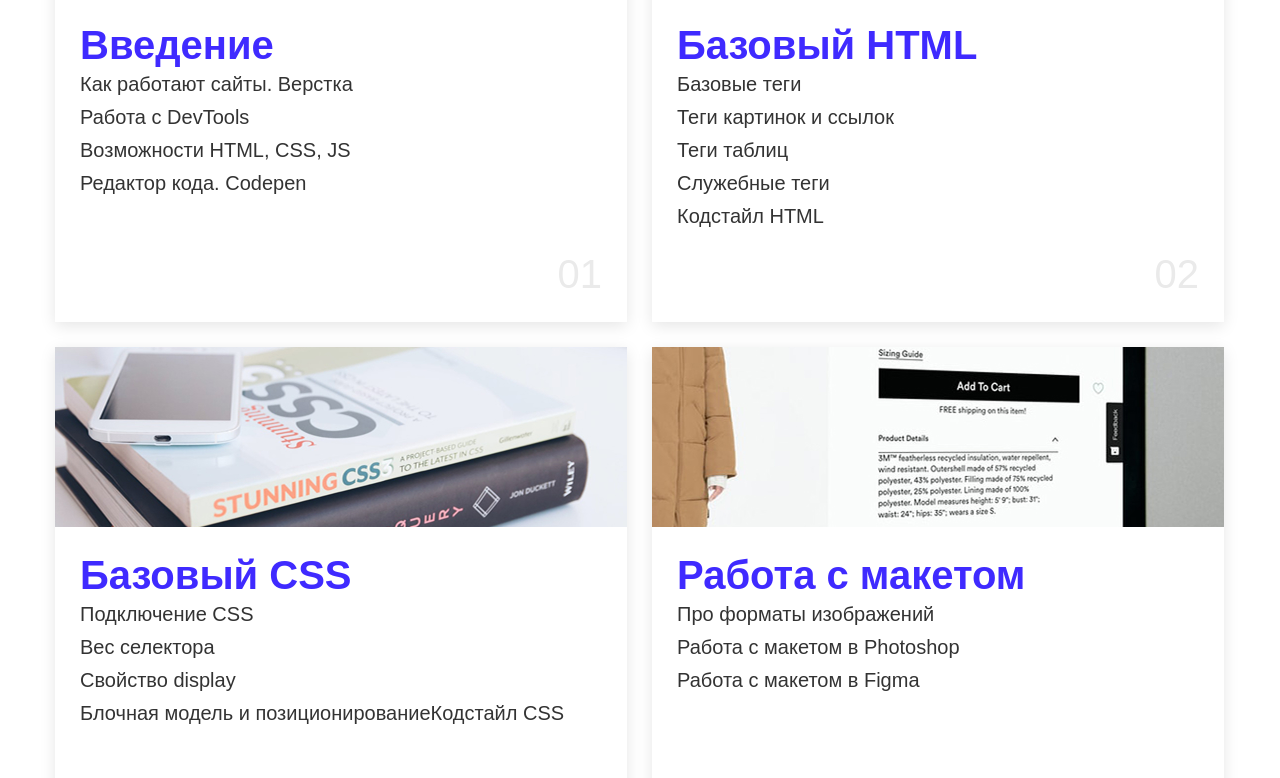
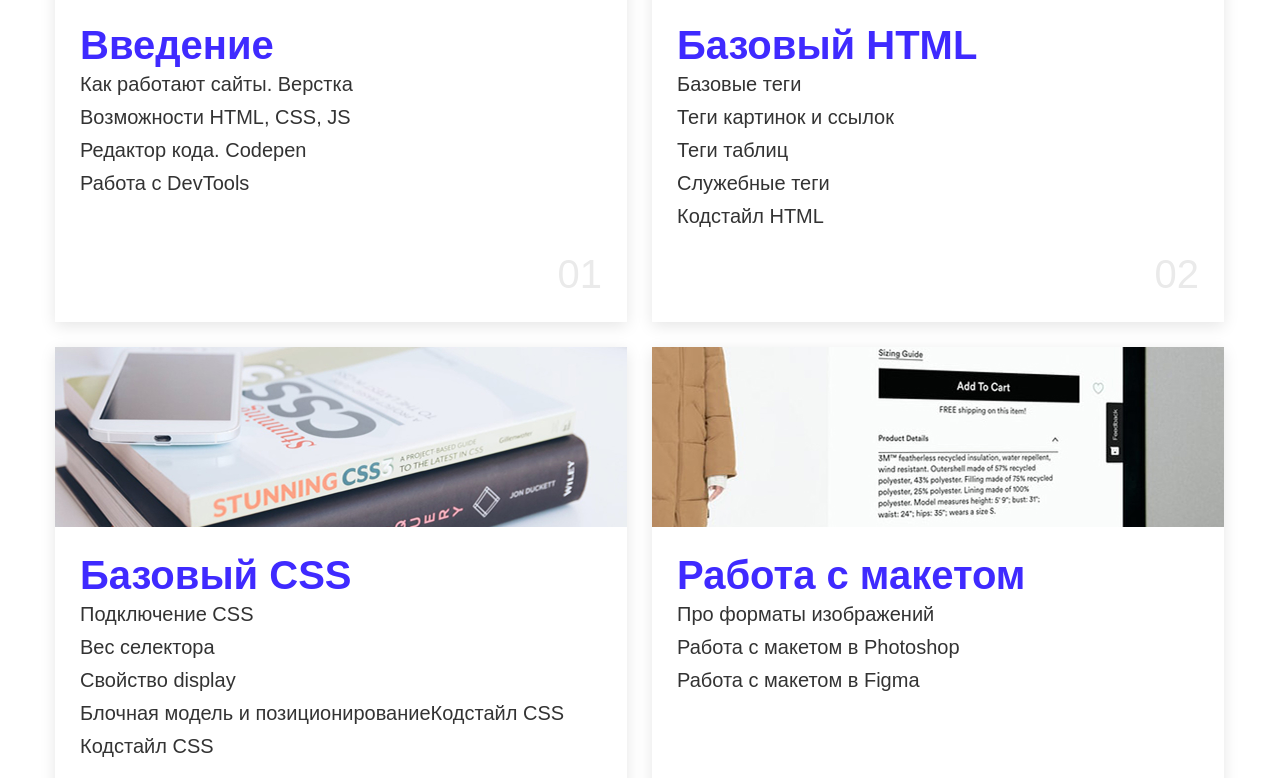
Before and after one commit to Danon8082228/Simbirsoft_Pr, a plain HTML site: page 5.13/modules.html in a window 1280 px wide. Shown: the part 440-1218 px from the top of the page. Drawn offline with Linux system fonts and the light colour scheme.

Commit message:
Update modules.html

```diff
--- a/5.13/modules.html
+++ b/5.13/modules.html
@@ -19,9 +19,9 @@
         <img class="img-modules" src="jpg/photo1.jpg" alt="photo1">
         <h2 class="title-of-cards">Введение</h2>
         <p class="text-of-cards">Как работают сайты. Верстка</p>
-        <p class="text-of-cards">Работа с DevTools</p>
         <p class="text-of-cards">Возможности HTML, CSS, JS</p>
         <p class="text-of-cards">Редактор кода. Codepen</p>
+        <p class="text-of-cards">Работа с DevTools</p>
         <div class="card-number">01</div>
       </div>
       <div class="card margin-bottom-of-card">
@@ -41,7 +41,7 @@
         <p class="text-of-cards">Вес селектора</p>
         <p class="text-of-cards">Свойство display</p>
         <p class="text-of-cards">Блочная модель и позиционированиеКодстайл CSS</p>
-        <p class="text-of-cards"></p>
+        <p class="text-of-cards">Кодстайл CSS</p>
         <div class="card-number">03</div>
       </div>
       <div class="card">
```
